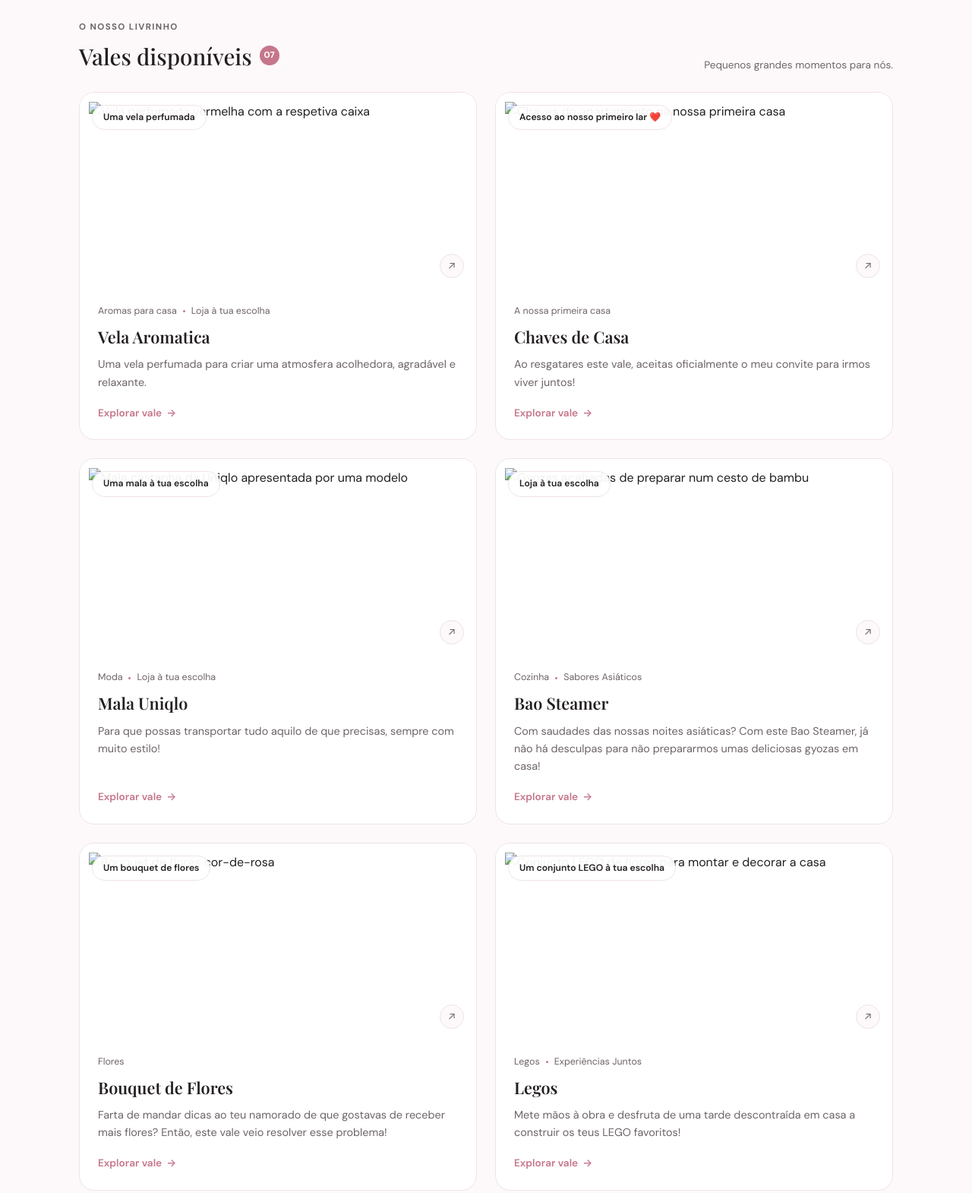
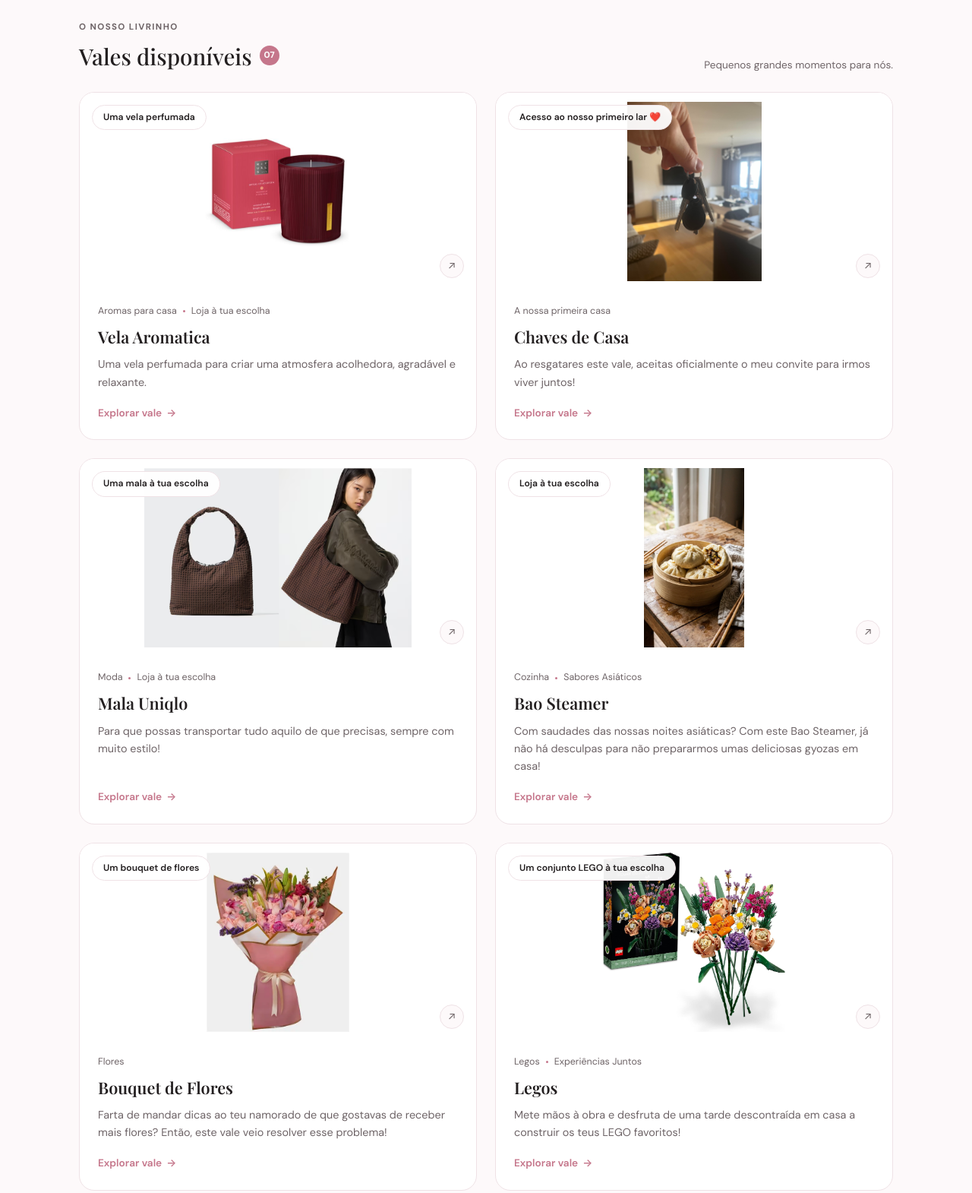
Before and after one commit to abonecas/VouchersLu, a plain HTML site: page index.html in a window 1280 px wide. Shown: the part 580-2150 px from the top of the page at 76% size. Drawn offline with nearby package versions, Linux system fonts and the light colour scheme; a web font is replaced by a local one.

Commit message:
Update image URLs to remove directory path

```diff
--- a/index.html
+++ b/index.html
@@ -526,7 +526,7 @@
         category: "Aromas para casa",
         neighborhood: "Loja à tua escolha",
         offerLabel: "Uma vela perfumada",
-        imageUrl: "images/vouchers/vela-aromatica.png",
+        imageUrl: "vela-aromatica.png",
         imageAlt: "Vela perfumada vermelha com a respetiva caixa",
         shortDescription: "Uma vela perfumada para criar uma atmosfera acolhedora, agradável e relaxante.",
         detail: "Acende a vela e deixa o seu aroma envolver a nossa casa, criando uma atmosfera acolhedora, agradável e relaxante. Um pequeno detalhe que transforma o ambiente e torna qualquer momento ainda mais especial.",
@@ -544,7 +544,7 @@
         category: "A nossa primeira casa",
         neighborhood: "",
         offerLabel: "Acesso ao nosso primeiro lar ❤️",
-        imageUrl: "images/vouchers/chavecasa.jpg",
+        imageUrl: "chavecasa.jpg",
         imageAlt: "Chaves do apartamento na nossa primeira casa",
         shortDescription: "Ao resgatares este vale, aceitas oficialmente o meu convite para irmos viver juntos!",
         detail: "O início oficial da nossa nova rotina em Varsóvia. Este vale simboliza o nosso primeiro lar e todas as memórias que vamos construir juntos.",
@@ -562,7 +562,7 @@
         category: "Moda",
         neighborhood: "Loja à tua escolha",
         offerLabel: "Uma mala à tua escolha",
-        imageUrl: "images/vouchers/malauniqlo.png",
+        imageUrl: "malauniqlo.png",
         imageAlt: "Mala castanha da Uniqlo apresentada por uma modelo",
         shortDescription: "Para que possas transportar tudo aquilo de que precisas, sempre com muito estilo!",
         detail: "Prática, versátil e perfeita para os nossos passeios pela cidade. Escolhe a cor e o modelo que mais gostares.",
@@ -580,7 +580,7 @@
         category: "Cozinha",
         neighborhood: "Sabores Asiáticos",
         offerLabel: "Loja à tua escolha",
-        imageUrl: "images/vouchers/bao.webp",
+        imageUrl: "bao.webp",
         imageAlt: "Gyozas acabadas de preparar num cesto de bambu",
         shortDescription: "Com saudades das nossas noites asiáticas? Com este Bao Steamer, já não há desculpas para não prepararmos umas deliciosas gyozas em casa!",
         detail: "Para recriarmos os nossos pratos asiáticos favoritos em casa, desde gyozas a pãezinhos bao feitos a vapor.",
@@ -598,7 +598,7 @@
         category: "Flores",
         neighborhood: "",
         offerLabel: "Um bouquet de flores",
-        imageUrl: "images/vouchers/flores.webp",
+        imageUrl: "flores.webp",
         imageAlt: "Bouquet de flores cor-de-rosa",
         shortDescription: "Farta de mandar dicas ao teu namorado de que gostavas de receber mais flores? Então, este vale veio resolver esse problema!",
         detail: "Um bouquet escolhido especialmente para alegrar a nossa casa e o teu dia, sem precisares de dar indiretas.",
@@ -616,7 +616,7 @@
         category: "Legos",
         neighborhood: "Experiências Juntos",
         offerLabel: "Um conjunto LEGO à tua escolha",
-        imageUrl: "images/vouchers/legos.jpg",
+        imageUrl: "legos.jpg",
         imageAlt: "Conjunto LEGO de flores para montar e decorar a casa",
         shortDescription: "Mete mãos à obra e desfruta de uma tarde descontraída em casa a construir os teus LEGO favoritos!",
         detail: "Uma tarde tranquila sem ecrãs, com música de fundo e um conjunto LEGO escolhido por ti para montarmos e decorarmos a casa.",
@@ -634,7 +634,7 @@
         category: "Puzzles",
         neighborhood: "Experiências Juntos",
         offerLabel: "Um puzzle à tua escolha",
-        imageUrl: "images/vouchers/puzzle.jpg",
+        imageUrl: "puzzle.jpg",
         imageAlt: "Dois puzzles coloridos, nas caixas e já montados",
         shortDescription: "Está frio lá fora e não sabes o que fazer? Está na altura de pôr essas capacidades à prova com uma tarde descontraída a montar um puzzle!",
         detail: "O programa perfeito para os dias frios em Varsóvia: chá quente, boa companhia e um puzzle desafiante para montarmos peça a peça.",
```
